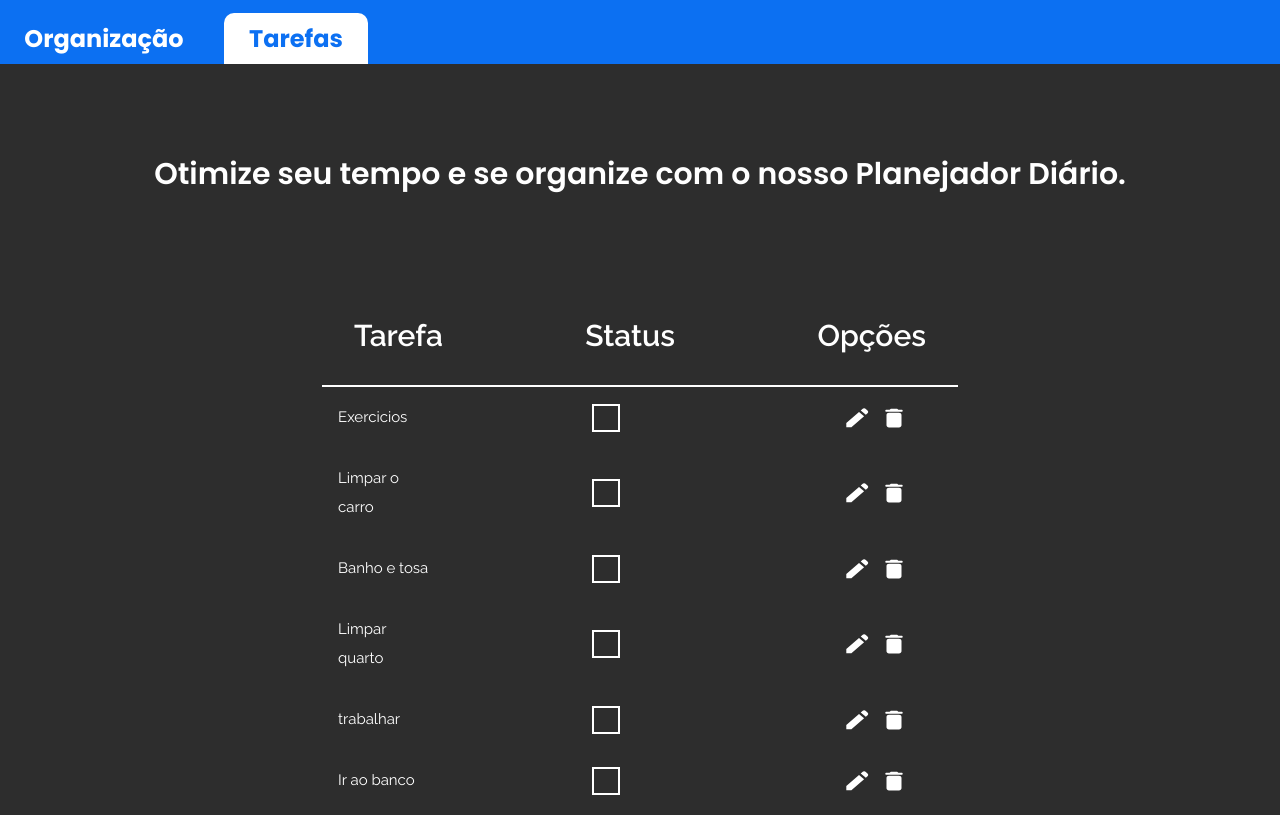
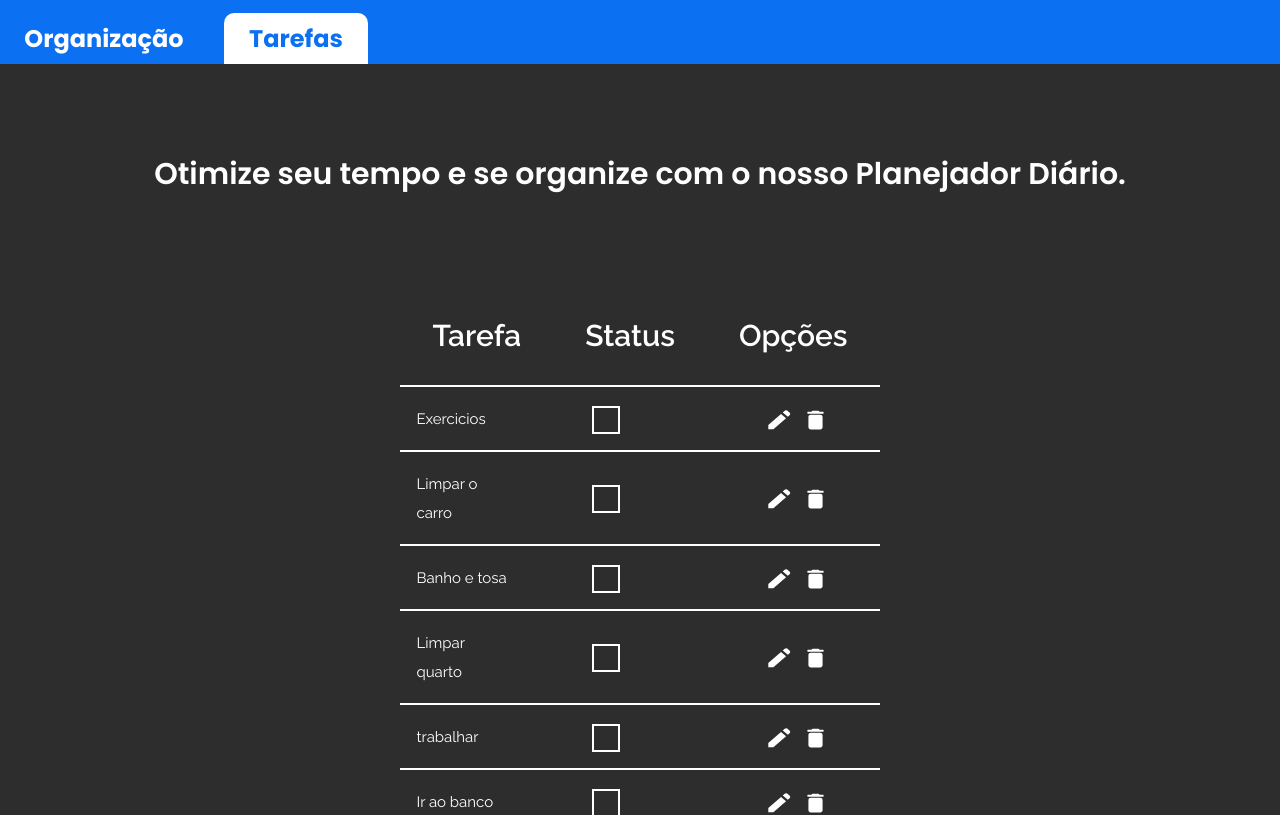
Before and after one commit to PedroHVMagalhaes/Desafio2, a React (Vite) app: page / in a window 1280 px wide. Shown: the top 815 px of the page. Built offline with nearby package versions, Linux system fonts and the light colour scheme.

Commit message:
feat: iniciado a criação da funcionalidade do modal

```diff
--- a/src/App.jsx
+++ b/src/App.jsx
@@ -1,7 +1,9 @@
 import "./App.scss";
 import Header from "./Componentes/Header/Header";
+import ToDoList from "./Componentes/ToDoList/ToDoList";
+import { DB } from "./Mock/task.mock";
 
-const App = ({ data }) => {
+const App = () => {
   return (
     <section className="body">
       <header>
@@ -10,25 +12,7 @@ const App = ({ data }) => {
       <h1 className="title">
         Otimize seu tempo e se organize com o nosso Planejador Diário.
       </h1>
-      <table className="tftable">
-        <tr className="tftable__task">
-          <th>Tarefa</th>
-          <th>Status</th>
-          <th>Opções</th>
-        </tr>
-        {data.map((task) => (
-          <tr key={task.id} className="tftable__task">
-            <td>{task.title}</td>
-            <td>
-              <input type="checkbox" />
-            </td>
-            <td className="icones">
-              <img src="./editar.svg" height="20rem" />
-              <img src="./lixeira.svg" height="20rem" />
-            </td>
-          </tr>
-        ))}
-      </table>
+      <ToDoList data={DB} />
     </section>
   );
 };
--- a/src/App.scss
+++ b/src/App.scss
@@ -19,72 +19,3 @@ header{
   line-height: 60px;
   margin-top: 5rem;
 }
-
-.tftable{
-  width: 50%;
-
-  &__task{
-    display: flex;
-    justify-content: space-between;
-  }
-}
-
-tr {
-  width: 100%;
-  display: flex;
-  align-items: center;
-  justify-content: space-around;
-  &:nth-child(1) {
-    border-bottom: 2px solid white;
-  }
-}
-th {
-  font-family: 'Raleway';
-  font-style: normal;
-  font-weight: 600;
-  font-size: 30px;
-  line-height: 35px;
-  color: #FFFFFF;
-  padding: 2rem;
-  margin-top: 5rem;
-}
-td {
-  padding: 1rem;
-  width: 4rem;
-  font-family: 'Raleway';
-  font-style: normal;
-  font-weight: 400;
-  font-size: 15px;
-  line-height: 29px;
-  color: #FFFFFF;
-  width: 6rem;
-  display: flex;
-  justify-content: flex-start;
-  gap: 1rem;
-  align-items: center;
-}
-
-.icones{
-  display: flex;
-  gap: 1rem;
-}
-
-input[type="checkbox"] {
-  all: unset;
-  background-color: transparent;
-  width: 24px;
-  height: 24px;
-  border: 2px solid #FFFFFF;
-  &:checked{
-    background-image: url("./checkboxDone.svg");
-    background-repeat: no-repeat;
-    background-size: cover;
-    border: none;
-    height: 1.6rem;
-    width: 1.6rem;
-  }
-}
-
-img{
-  cursor: pointer;
-}
--- /dev/null
+++ b/src/Componentes/Modals/ModalDelete.jsx
@@ -0,0 +1,8 @@
+const ModalDelete = ({ isOpenDelete }) => {
+  if (isOpenDelete) {
+    return <div>ModalDelete</div>;
+  }
+  return null;
+};
+
+export default ModalDelete;
--- /dev/null
+++ b/src/Componentes/Modals/ModalEdit.jsx
@@ -0,0 +1,8 @@
+const ModalEdit = ({ isOpen }) => {
+  if (isOpen) {
+    return <div>ModalEdit</div>;
+  }
+  return null;
+};
+
+export default ModalEdit;
--- a/src/Componentes/ToDoList/ToDoList.jsx
+++ b/src/Componentes/ToDoList/ToDoList.jsx
@@ -0,0 +1,50 @@
+import { useState } from "react";
+import ModalDelete from "../Modals/ModalDelete";
+import ModalEdit from "../Modals/ModalEdit";
+import "./index.scss";
+
+const ToDoList = ({ data }) => {
+  const [openModal, setOpenModal] = useState(false);
+  const [openModalDelete, setOpenModalDelete] = useState(false);
+  return (
+    <div>
+      <table className="tftable">
+        <thead>
+          <tr className="tftable__task">
+            <th>Tarefa</th>
+            <th>Status</th>
+            <th>Opções</th>
+          </tr>
+        </thead>
+        {data.map((task) => (
+          <tbody key={task.id}>
+            <tr className="tftable__task">
+              <td>{task.title}</td>
+              <td>
+                <input type="checkbox" />
+              </td>
+              <td className="icones">
+                <img
+                  src="./editar.svg"
+                  height="20rem"
+                  onClick={() => setOpenModal(true)}
+                />
+                <img
+                  src="./lixeira.svg"
+                  height="20rem"
+                  onClick={() => setOpenModalDelete(true)}
+                />
+              </td>
+            </tr>
+          </tbody>
+        ))}
+      </table>
+      <div>
+        <ModalEdit isOpen={openModal} />
+        <ModalDelete isOpenDelete={openModalDelete} />
+      </div>
+    </div>
+  );
+};
+
+export default ToDoList;
--- a/src/Componentes/ToDoList/index.scss
+++ b/src/Componentes/ToDoList/index.scss
@@ -0,0 +1,68 @@
+.tftable{
+  width: 50%;
+
+  &__task{
+    display: flex;
+    justify-content: space-between;
+  }
+}
+
+tr {
+  width: 100%;
+  display: flex;
+  align-items: center;
+  justify-content: space-around;
+  &:nth-child(1) {
+    border-bottom: 2px solid white;
+  }
+}
+th {
+  font-family: 'Raleway';
+  font-style: normal;
+  font-weight: 600;
+  font-size: 30px;
+  line-height: 35px;
+  color: #FFFFFF;
+  padding: 2rem;
+  margin-top: 5rem;
+}
+td {
+  padding: 1rem;
+  width: 4rem;
+  font-family: 'Raleway';
+  font-style: normal;
+  font-weight: 400;
+  font-size: 15px;
+  line-height: 29px;
+  color: #FFFFFF;
+  width: 6rem;
+  display: flex;
+  justify-content: flex-start;
+  gap: 1rem;
+  align-items: center;
+  }
+
+.icones{
+  display: flex;
+  gap: 1rem;
+}
+
+input[type="checkbox"] {
+  all: unset;
+  background-color: transparent;
+  width: 24px;
+  height: 24px;
+  border: 2px solid #FFFFFF;
+  &:checked{
+    background-image: url("./checkboxDone.svg");
+    background-repeat: no-repeat;
+    background-size: cover;
+    border: none;
+    height: 1.6rem;
+    width: 1.6rem;
+  }
+}
+
+img{
+  cursor: pointer;
+}
```
